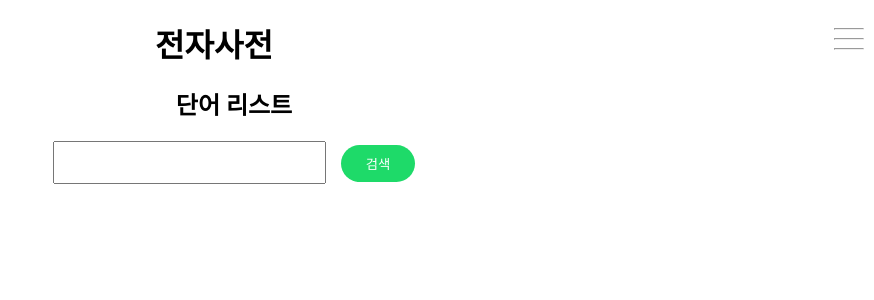
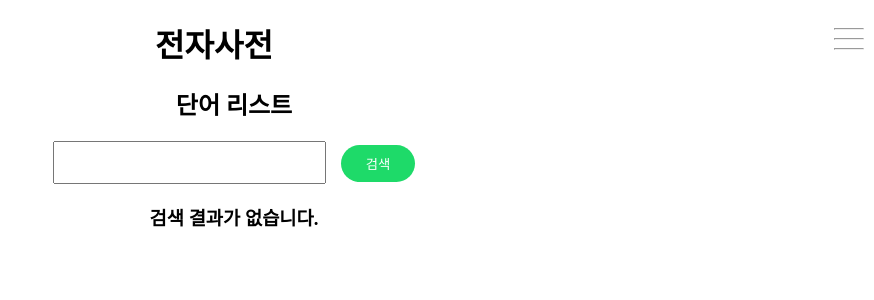
Before and after one commit to PeTeR0316/dict-react-ts, a React (Create React App) app: page /Word in a window 1280 px wide. Shown: the top 300 px of the page, without its empty margins (406-1280 px from the left). Built offline with nearby package versions, Linux system fonts and the light colour scheme.

Commit message:
220125_검색결과_텍스트_추가

```diff
--- a/src/pages/Word.tsx
+++ b/src/pages/Word.tsx
@@ -55,7 +55,9 @@ const Word = () => {
                 <input type="text" className="searchInput" onChange={({target}) => setsearchText(target.value)}/>
                 <button className="searchBtn" onClick={fnSearch}>검색</button>
 
-                {result.map((list, index) => {
+                {result.length === 0 ?
+                    <h3>검색 결과가 없습니다.</h3> :
+                    result.map((list, index) => {
                         return (
                             <ul className="searchList" key={index}>
                                 <li>
@@ -64,7 +66,8 @@ const Word = () => {
                                 <li>{list.description}</li>
                             </ul>
                         )
-                })}
+                    })
+                }
             </div>
         </IndexStyled>
     )
```
Lines whose indentation alone changed are shown as unchanged.
